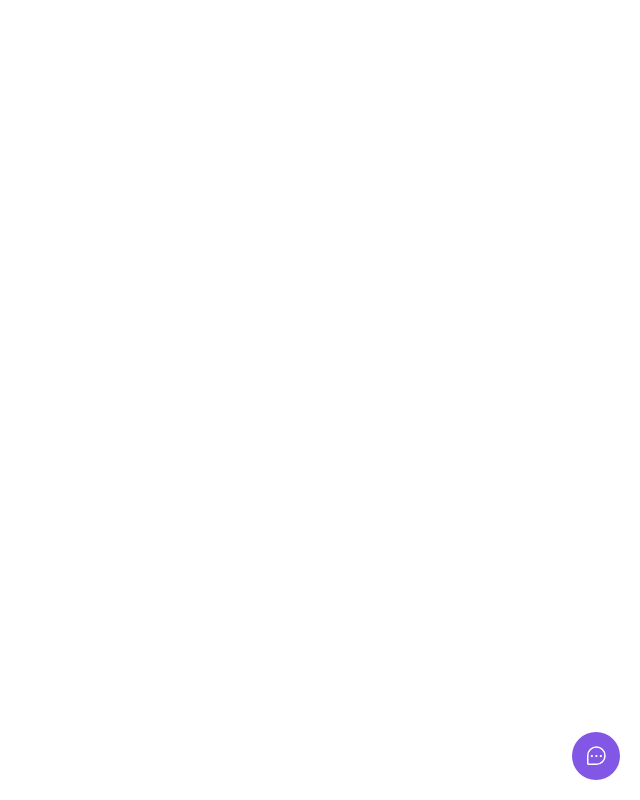
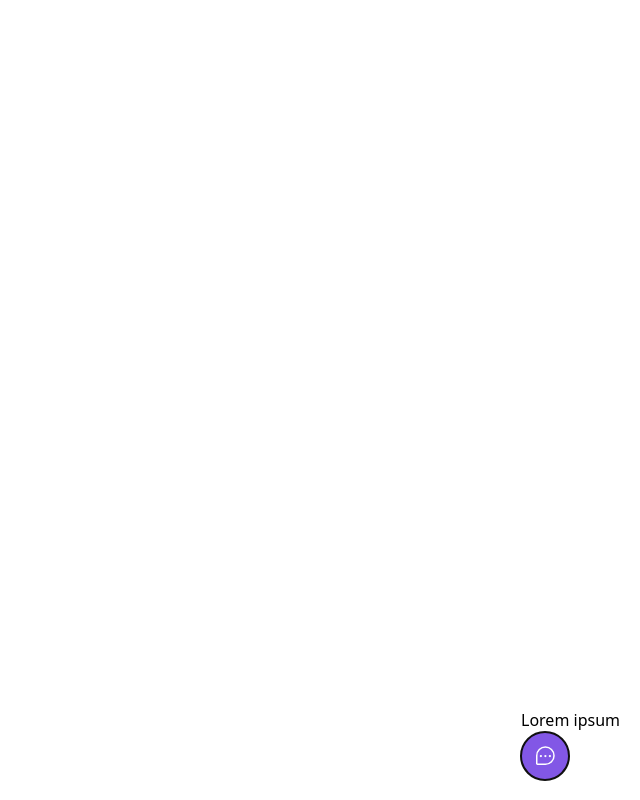
Before and after one commit to matheus-neves/nlw-return-web, a React (Vite) app: page / in a window 1280 px wide. Both pictures are taken after a click on the button "Feedback". Shown: the whole page, without its empty margins (640-1280 px from the left). Built offline with nearby package versions, Linux system fonts and the light colour scheme.

Commit message:
feat(Widget): add accessibility to component

```diff
--- a/package.json
+++ b/package.json
@@ -8,6 +8,7 @@
     "preview": "vite preview"
   },
   "dependencies": {
+    "@headlessui/react": "^1.6.1",
     "phosphor-react": "^1.4.1",
     "react": "^18.0.0",
     "react-dom": "^18.0.0",
--- a/src/components/Widget.tsx
+++ b/src/components/Widget.tsx
@@ -1,9 +1,11 @@
 import { ChatTeardropDots} from 'phosphor-react'
+import { Popover } from '@headlessui/react'
 
 export function Widget() {
   return (
-    <div className='absolute right-5 bottom-5'>
-      <button
+    <Popover className='absolute right-5 bottom-5'>
+      <Popover.Panel as='span'>Lorem ipsum</Popover.Panel>
+      <Popover.Button
         className='
           bg-brand-500
           rounded-full
@@ -12,7 +14,8 @@ export function Widget() {
           text-white
           flex
           items-center
-          group'>
+          group'
+        >
         <ChatTeardropDots className='w-6 h-6' />
 
         <span
@@ -25,7 +28,7 @@ export function Widget() {
             ease-linear'>
           <span className='pl-2'>Feedback</span>
         </span>
-      </button>
-    </div>
+      </Popover.Button>
+    </Popover>
   )
 }
```
Also changed, not shown: 1 other file (tests, documents, lock files or other folders).
